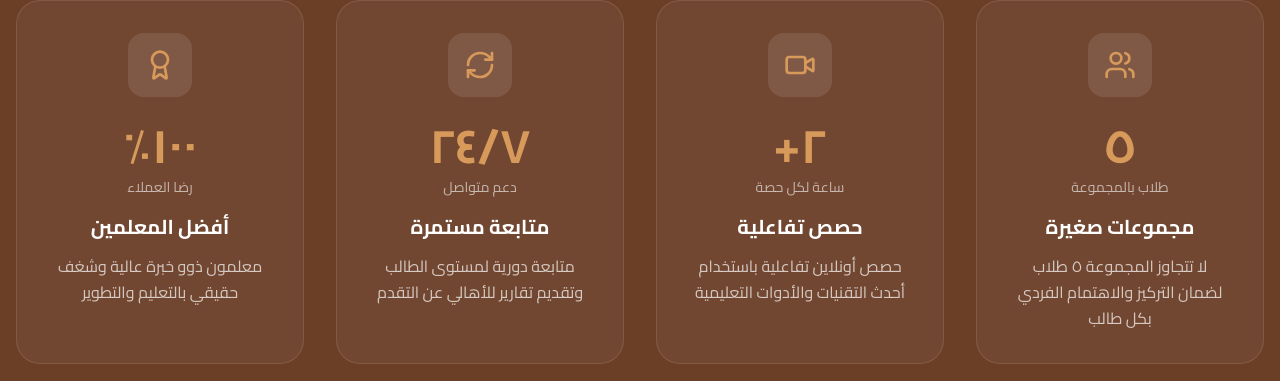
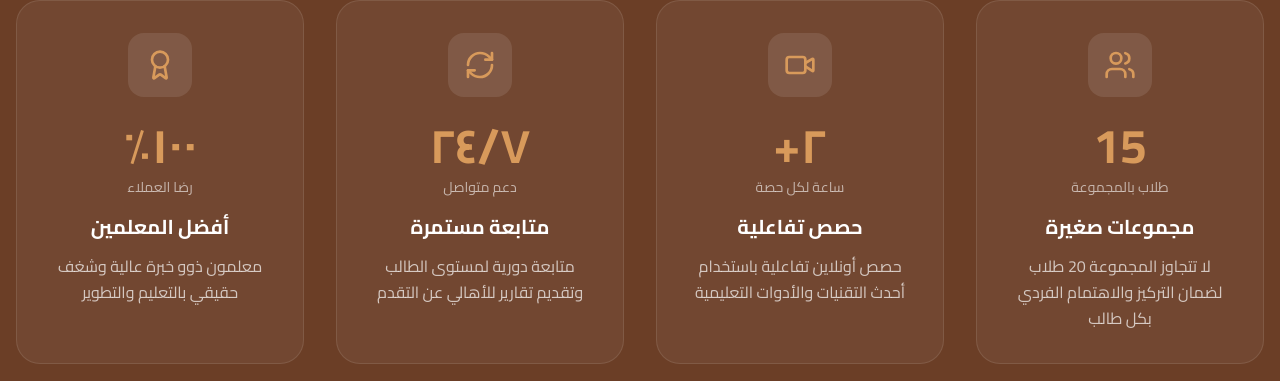
Before and after one commit to Ibrahim20431/Kon-Sabek, a Next.js app: page / in a window 1280 px wide. Shown: the part 2779-3160 px from the top of the page. Built offline with nearby package versions, Linux system fonts and the light colour scheme.

Commit message:
Update features-section.tsx

```diff
--- a/components/features-section.tsx
+++ b/components/features-section.tsx
@@ -8,13 +8,13 @@ const features = [
     icon: Users,
     ar: {
       title: "مجموعات صغيرة",
-      desc: "لا تتجاوز المجموعة ٥ طلاب لضمان التركيز والاهتمام الفردي بكل طالب",
+      desc: "لا تتجاوز المجموعة 20 طلاب لضمان التركيز والاهتمام الفردي بكل طالب",
     },
     en: {
       title: "Small Groups",
-      desc: "Groups do not exceed 5 students to ensure focus and individual attention for each student",
+      desc: "Groups do not exceed 20 students to ensure focus and individual attention for each student",
     },
-    stat: { ar: "٥", en: "5" },
+    stat: { ar: "15", en: "15" },
     statLabel: { ar: "طلاب بالمجموعة", en: "students per group" },
   },
   {
```
